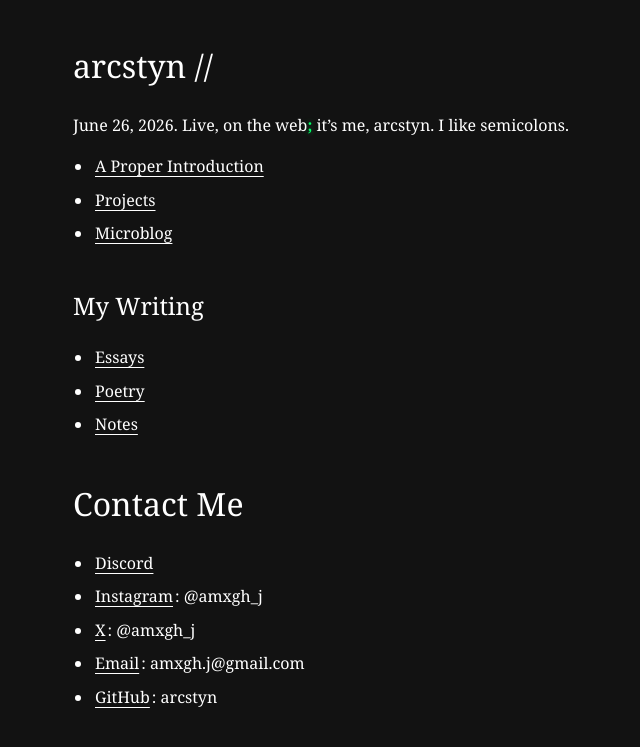
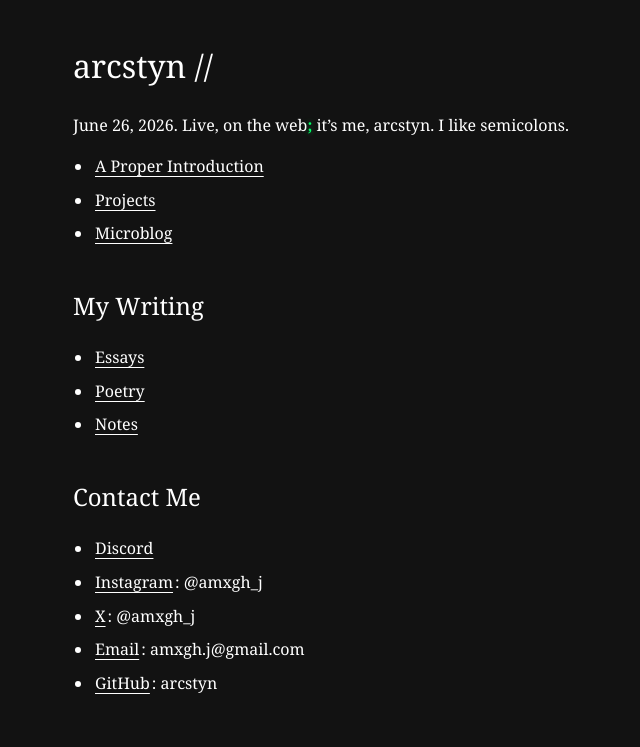
Before and after one commit to arcstyn/arcstyn.github.io, a Jekyll site: the page built from index.md, in a window 1280 px wide. Shown: the top 747 px of the page, without its empty margins (242-882 px from the left). Built offline with Jekyll 4.4.1, drawn with Linux system fonts in a browser that asks for light colours.

```diff
--- a/index.md
+++ b/index.md
@@ -16,7 +16,7 @@ June 26, 2026. Live, on the web; it's me, arcstyn. I like semicolons.
 - [Poetry](/poetry/)
 - [Notes](/notes/)
 
-# Contact Me
+## Contact Me
 - [Discord](https://discord.com/users/1339695301652385836)
 - [Instagram](https://instagram.com/amxgh_j): @amxgh_j
 - [X](https://x.com/amxgh_j): @amxgh_j
```
